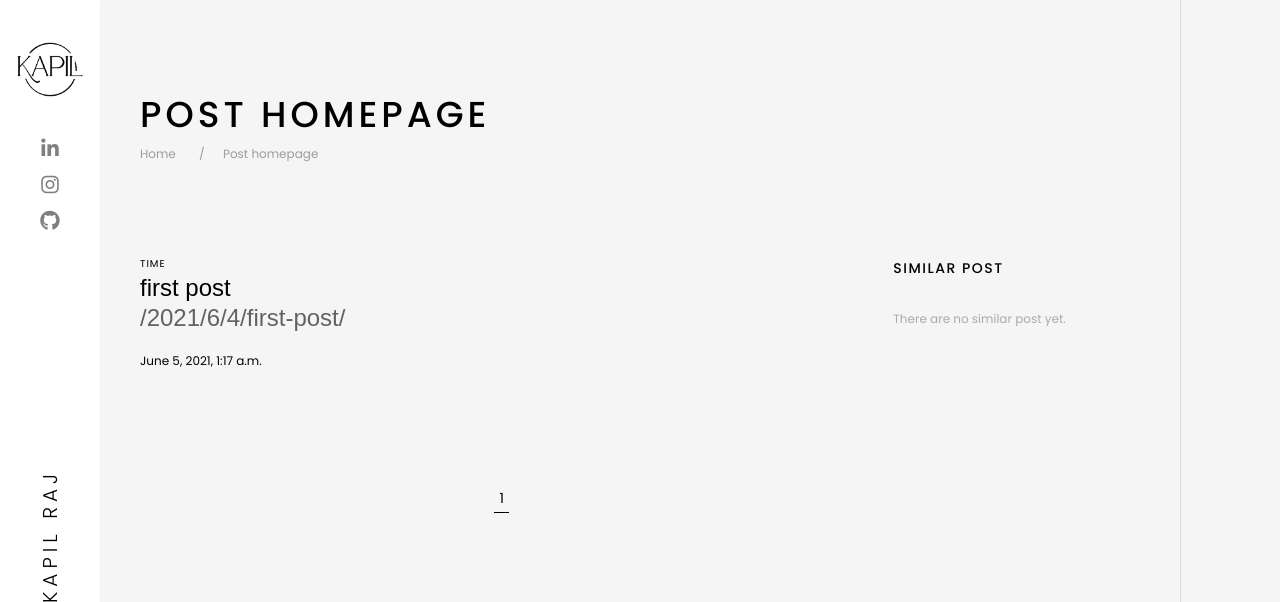
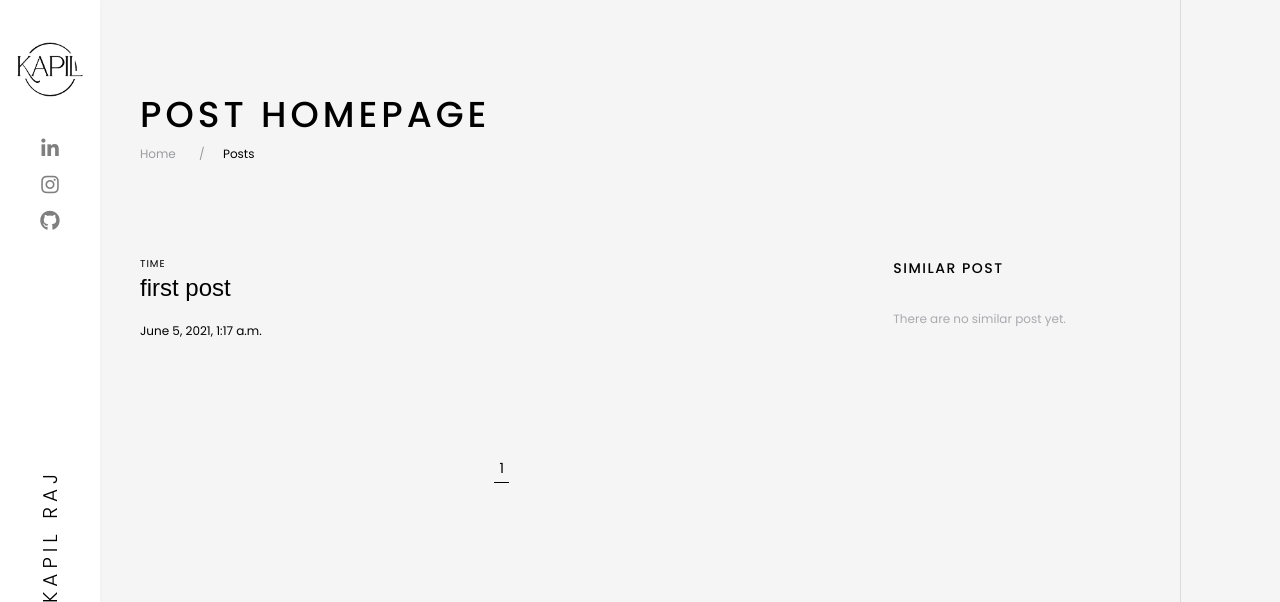
Before and after one commit to init-fun/project2, a Django app: page /posts/ in a window 1280 px wide. Shown: the top 602 px of the page. Run offline with Django 3.2, Linux system fonts and the light colour scheme; data comes from the database, SQL or seed files in the repository; parts of the project's set-up code (start-up, migrations or seed data) failed here and were passed over; some libraries are stand-ins or nearby versions; some web fonts are replaced.

Commit message:
url cleaning

```diff
--- a/blog/templates/blog/base.html
+++ b/blog/templates/blog/base.html
@@ -194,7 +194,7 @@
                 <!-- Full Height Article-->
                 <article class="apo-fh-article">
                     <!-- Article Media-->
-                    <div data-bg-img-src='{% static "images/img-0004.jpg" %}' class="apo-fh-article-media">
+                    <div data-bg-img-src='{% static "images/img-1524.png" %}' class="apo-fh-article-media">
                         <div class="apo-aligner-outer">
                             <div class="apo-aligner-inner">
                                 <h2 class="apo-fh-article-title">
--- a/blog/templates/blog/post/list.html
+++ b/blog/templates/blog/post/list.html
@@ -208,7 +208,8 @@
                         <ul class="apo-entry-categories">
                             <li> <a href='{{ post.get_absolute_url }}'>{{post.title}}</a></li>
                         </ul>
-                        <h2 class="apo-entry-title"><a href="#">{{post.body|truncatewords:10|linebreaks}}</a>
+                        <h2 class="apo-entry-title"><a
+                                href="{{ post.get_absolute_url }}">{{post.body|truncatewords:10|linebreaks}}</a>
                         </h2>
                     </header>
                     <footer class="apo-entry-footer">
--- a/blog/templates/blog/post/post_base.html
+++ b/blog/templates/blog/post/post_base.html
@@ -9,7 +9,7 @@
                 <h1 class="apo-page-title">{% block pagetitle %}{% endblock pagetitle %}</h1>
                 <nav>
                     <ul class="apo-breadcrumbs">
-                        <li><a href="#">Home </a></li>
+                        <li><a href="{% url 'blog:post_list' %}">Home </a></li>
                         {% block page-nav-path %}
 
                         {% endblock page-nav-path %}
--- a/blog/templates/blog/post/post_detail.html
+++ b/blog/templates/blog/post/post_detail.html
@@ -2,7 +2,7 @@
 {% load static %}
 
 {% block page-nav-path %}
-<li><a href="#">Post</a></li>
+<li><a href="{% url 'blog:posts_homepage'%}">Post</a></li>
 <li>{{post.title}}</li>
 {% endblock page-nav-path %}
 
--- a/blog/templates/blog/post/post_list.html
+++ b/blog/templates/blog/post/post_list.html
@@ -7,7 +7,7 @@ Post homepage
 {% endblock pagetitle %}
 
 {% block page-nav-path %}
-<li><a href="#">Post homepage</a></li>
+<li>Posts</li>
 {% endblock page-nav-path %}
 
 
@@ -37,8 +37,7 @@ Post homepage
 
                             <h2 class=" apo-entry-title">
                                 <a href="{{ post.get_absolute_url }}">{{post.title}}</a>
-                                <br>
-                                {{ post.get_absolute_url }}
+
                             </h2>
 
                         </header>
--- a/blog/views.py
+++ b/blog/views.py
@@ -40,7 +40,7 @@ def post_list(request):
     posts = Post.published.all().order_by("-publish")
     first_two_posts = posts[:2]
     # career related objects
-    wp = career_post.objects.all()
+    wp = career_post.objects.all().order_by("-from_year")
     first_two_wp = wp[:2]
 
     context = {
```
